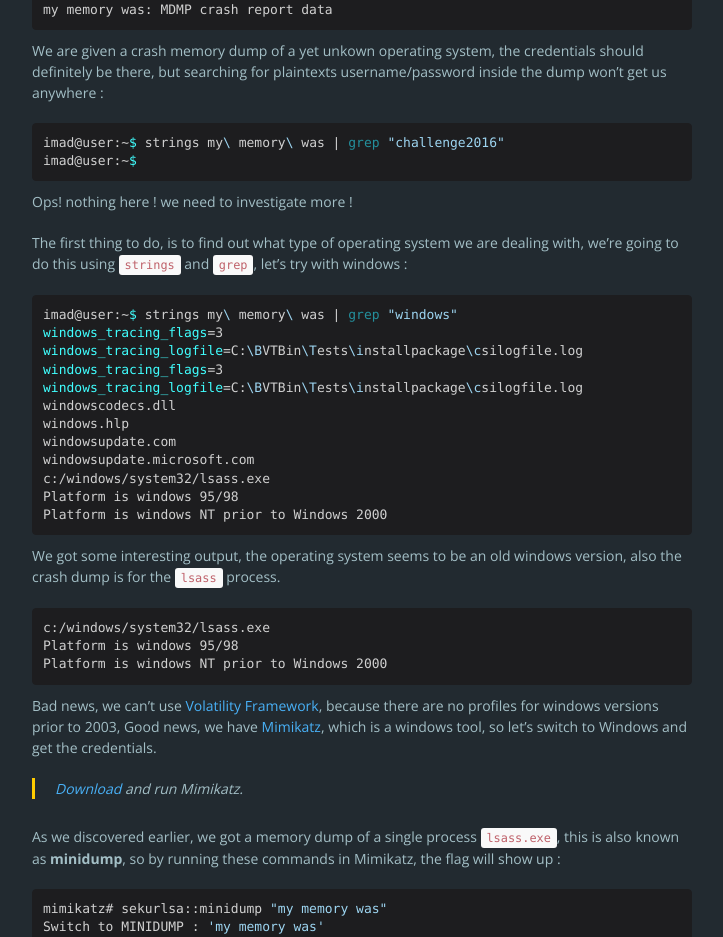
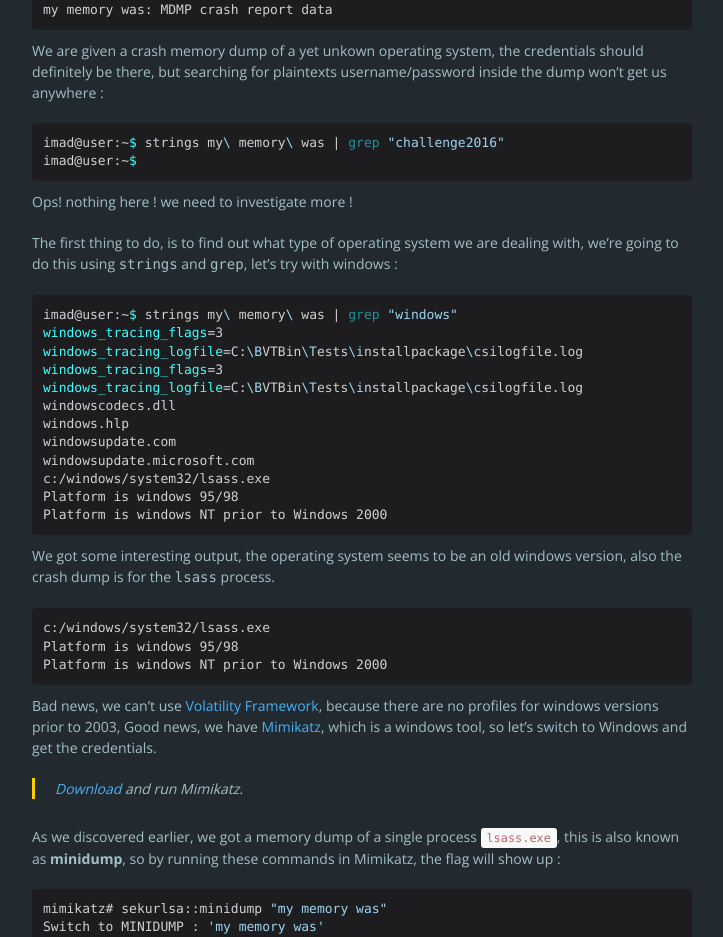
Before and after one commit to imadhsissou/imadhsissou.github.io, a Jekyll site: the page built from _posts/2016-05-19-mcsc16-writeup.md, in a window 1280 px wide. Shown: the part 820-1757 px from the top of the page, without its empty margins (278-1001 px from the left). Built offline with Jekyll 4.4.1, drawn with Linux system fonts in a browser that asks for light colours; nearby versions of some CDN libraries; comment, search, counter and statistics services are not loaded.

````diff
--- a/_posts/2016-05-19-mcsc16-writeup.md
+++ b/_posts/2016-05-19-mcsc16-writeup.md
@@ -34,7 +34,7 @@ imad@user:~$
 
 Ops! nothing here ! we need to investigate more !
 
-The first thing to do, is to find out what type of operating system we are dealing with, we're going to do this using <code>strings</code> and <code>grep</code>, let's try with windows :
+The first thing to do, is to find out what type of operating system we are dealing with, we're going to do this using <samp>strings</samp> and <samp>grep</samp>, let's try with windows :
 
 ```sh
 imad@user:~$ strings my\ memory\ was | grep "windows"
@@ -51,7 +51,7 @@ Platform is windows 95/98
 Platform is windows NT prior to Windows 2000
 ```
 
-We got some interesting output, the operating system seems to be an old windows version, also the crash dump is for the <code>lsass</code> process.
+We got some interesting output, the operating system seems to be an old windows version, also the crash dump is for the <samp>lsass</samp> process.
 
 ```sh
 c:/windows/system32/lsass.exe
````
Also changed, not shown: other parts of _posts/2016-05-19-mcsc16-writeup.md (+1 -1 lines).
